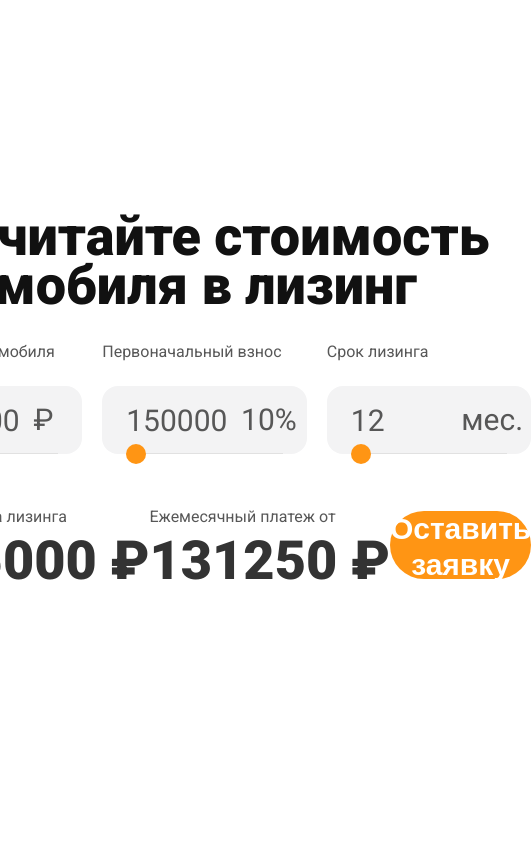
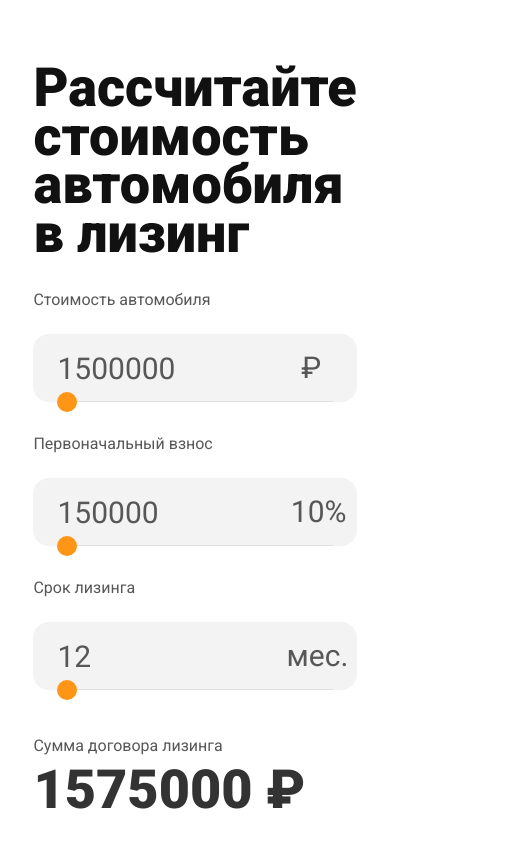
Before and after one commit to zPavel39/web-test-leasing_auto, a React (Create React App) app: page / in a window 390 px wide. Shown: the top 844 px of the page, 531 px wide, since content can reach past the window. Built offline with nearby package versions, Linux system fonts and the light colour scheme.

Commit message:
init: adaptive:1030px, 340px

```diff
--- a/src/App.scss
+++ b/src/App.scss
@@ -1,5 +1,4 @@
 .App {
     display: flex;
     justify-content: center;
-    margin: 213px 28px 0 47px;
 }
--- a/src/components/pages/MainPage.scss
+++ b/src/components/pages/MainPage.scss
@@ -1,4 +1,5 @@
 .main {
+    margin: 213px 48px 0 48px;
     &__title {
         font-weight: 900;
         font-size: 54px;
@@ -9,19 +10,18 @@
     }
     &__slider {
         display: flex;
-        gap: 20px;
+        gap: 32px;
         margin-bottom: 51px;
     }
     &__info {
         display: flex;
-        justify-content: space-between;
         align-items: center;
+        gap: 32px;
     }
     &__valueBlock {
         display: flex;
         flex-direction: column;
         gap: 8px;
-        max-width: 427px;
         width: 100%;
         &_label {
             font-size: 16px;
@@ -36,3 +36,52 @@
         }
     }
 }
+
+@media (max-width: 1030px) {
+    .main {
+        margin: 64px 36px 0 36px;
+        &__slider {
+            flex-direction: column;
+            margin-bottom: 44px;
+        }
+        &__info {
+            flex-wrap: wrap;
+            flex-direction: row;
+            justify-content: flex-start;
+            gap: 44px;
+        }
+        &__valueBlock {
+            width: max-content;
+        }
+    }
+}
+@media (max-width: 340px) {
+    .main {
+        margin: 44px 20px 0 21px;
+        &__title {
+            font-size: 34px;
+            max-width: 250px;
+        }
+        &__slider {
+            margin-bottom: 25px;
+        }
+        &__info {
+            flex-direction: column;
+            align-items: flex-start;
+            justify-content: flex-start;
+            gap: 29px;
+        }
+        &__valueBlock {
+            gap: 2px;
+            &_label {
+                font-size: 14px;
+                line-height: 136%;
+            }
+            &_title {
+                font-weight: 900;
+                font-size: 22px;
+                line-height: 20px;
+            }
+        }
+    }
+}
--- a/src/components/pages/MainPage.tsx
+++ b/src/components/pages/MainPage.tsx
@@ -20,7 +20,7 @@ export const MainPage: FC = () => {
 
   // Подсчет общей суммы лизинговых платежей
   const valueAllSum = (): number => {
-    return price + price * 0.15 - payment;
+    return Math.ceil(price + price * 0.15 - payment);
   };
 
   // Подсчет ежемесячной суммы платежа
--- a/src/components/ui/ButtonSubmit/ButtonSubmit.scss
+++ b/src/components/ui/ButtonSubmit/ButtonSubmit.scss
@@ -17,3 +17,17 @@
         transition: all 0.3s;
     }
 }
+@media (max-width: 1030px) {
+    .button {
+        max-width: 345px;
+        margin-bottom: 20px;
+    }
+}
+@media (max-width: 340px) {
+    .button {
+        &__name {
+            font-size: 22px;
+            line-height: 20px;
+        }
+    }
+}
--- a/src/components/ui/FormSlider/FormSlider.scss
+++ b/src/components/ui/FormSlider/FormSlider.scss
@@ -1,7 +1,7 @@
 .sliderForm {
     display: flex;
     flex-direction: column;
-    max-width: 427px;
+    width: 100%;
     &__title {
         font-weight: 400;
         font-size: 16px;
@@ -14,7 +14,7 @@
         align-items: center;
         justify-content: space-between;
         height: 68px;
-        max-width: 427px;
+        width: 100%;
         width: 100%;
         background-color: #f3f3f4;
         border-radius: 16px;
@@ -30,7 +30,7 @@
     &__blockSlider {
         display: flex;
         align-items: flex-start;
-        max-width: 379px;
+        width: 100% -48px;
         height: 1px;
         border-bottom: 1px solid #e1e1e1;
         margin: -1px 24px 0 24px;
@@ -166,3 +166,21 @@ input[type="number"]::-webkit-outer-spin-button {
     -webkit-appearance: none;
     margin: 0;
 }
+@media (max-width: 340px) {
+    .sliderForm {
+        &__title {
+            font-size: 14px;
+            margin-bottom: 8px;
+        }
+        &__blockInput {
+            height: 60px;
+            &_input {
+                margin-left: 20px;
+                font-size: 22px;
+            }
+        }
+    }
+    .children {
+        font-size: 22px;
+    }
+}
```
